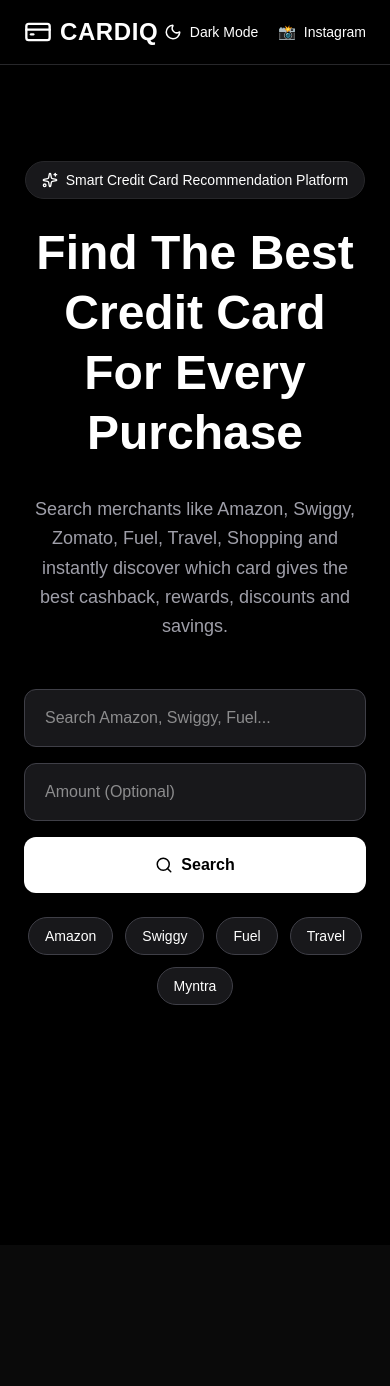
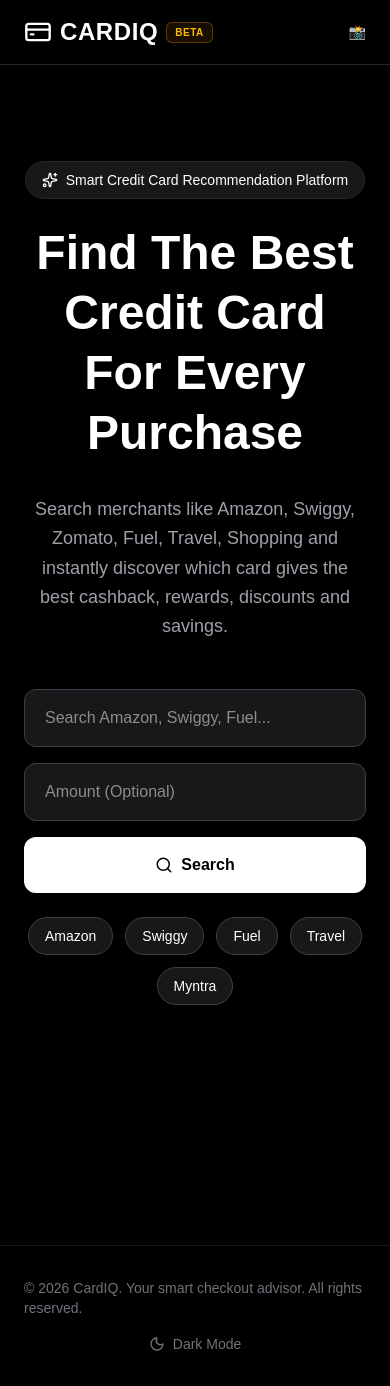
Before and after one commit to helloabdulmajid/cardiq-web-v2, a React (Vite) app: page / in a window 390 px wide. Before the commit the page ends 1245 px from the top, so only its background shows below. Built offline with nearby package versions, Linux system fonts and the light colour scheme.

Commit message:
style(layout):Created a global Footer section housing the copyright statement and the relocated Dark Mode toggle.

```diff
--- /dev/null
+++ b/src/components/layout/Footer.jsx
@@ -0,0 +1,26 @@
+import { Moon } from "lucide-react";
+
+function Footer() {
+  return (
+    <footer className="border-t border-zinc-900 bg-black py-8 mt-auto">
+      <div className="max-w-7xl mx-auto px-6 flex flex-col sm:flex-row items-center justify-between gap-4 text-sm text-zinc-500">
+
+        {/* COPYRIGHT */}
+        <div>
+          © {new Date().getFullYear()} CardIQ. Your smart checkout advisor. All rights reserved.
+        </div>
+
+        {/* DARK MODE SWITCH IN FOOTER */}
+        <div>
+          <button className="flex items-center gap-2 hover:text-zinc-300 transition">
+            <Moon size={16} />
+            <span>Dark Mode</span>
+          </button>
+        </div>
+
+      </div>
+    </footer>
+  );
+}
+
+export default Footer;
--- a/src/components/layout/Navbar.jsx
+++ b/src/components/layout/Navbar.jsx
@@ -1,52 +1,38 @@
-import { CreditCard, Moon } from "lucide-react";
+import { CreditCard } from "lucide-react";
 
 function Navbar() {
+  return (
+    <nav className="border-b border-zinc-800 bg-black">
+      <div className="max-w-7xl mx-auto px-6 py-4 flex items-center justify-between gap-4">
 
-  return (
-    <nav className="border-b border-zinc-800">
-
-      <div className="max-w-7xl mx-auto px-6 py-4 flex items-center justify-between">
-
-        {/* LOGO */}
-
-        <div className="flex items-center gap-2">
-
+        {/* LOGO SECTION */}
+        <div className="flex items-center gap-2 shrink-0">
           <CreditCard size={28} />
-
-          <h1 className="text-2xl font-bold tracking-wide">
-            CARDIQ
-          </h1>
-
+          <div className="flex items-center gap-2">
+            <h1 className="text-2xl font-bold tracking-wide">
+              CARDIQ
+            </h1>
+            <span className="bg-amber-500/10 text-amber-400 border border-amber-500/30 text-[10px] font-bold tracking-wider px-2 py-0.5 rounded-md uppercase">
+              Beta
+            </span>
+          </div>
         </div>
 
-        {/* RIGHT SIDE */}
-
-        <div className="flex items-center gap-5">
-
-          <button className="flex items-center gap-2 text-sm hover:text-zinc-300 transition">
-
-            <Moon size={18} />
-
-            Dark Mode
-
-          </button>
-
+        {/* RIGHT SIDE SECTION */}
+        <div className="flex items-center shrink-0">
           <a
             href="https://instagram.com"
             target="_blank"
-            className="flex items-center gap-2 text-sm hover:text-pink-400 transition"
+            rel="noopener noreferrer"
+            className="flex items-center gap-2 text-sm hover:text-pink-400 transition font-medium"
           >
-
             <span>📸</span>
-
-            Instagram
-
+            {/* hidden on mobile screens, visible on small devices and up */}
+            <span className="hidden sm:inline">Instagram</span>
           </a>
-
         </div>
 
       </div>
-
     </nav>
   );
 }
--- a/src/components/search/SearchCard.jsx
+++ b/src/components/search/SearchCard.jsx
@@ -66,14 +66,28 @@ function SearchCard({
 
     {/* CARD IMAGE */}
 
-    <img
+    {/* <img
       src={
         card.imageUrl ||
         "https://placehold.co/300x190/18181b/ffffff?text=CARDIQ"
       }
       alt={card.cardName}
       className="relative w-[220px] rounded-2xl border border-zinc-700 shadow-2xl hover:scale-105 transition duration-300"
-    />
+    /> */}
+
+    <img
+  src={
+    card.imageUrl ||
+    "https://images.unsplash.com/photo-1589758438368-0ad531db3366?w=500&q=80" // High-quality credit card placeholder
+  }
+  alt={card.cardName}
+  onError={(e) => {
+    // If the image link fails, switch to a clean placeholder instantly
+    e.target.onerror = null;
+    e.target.src = "https://images.unsplash.com/photo-1589758438368-0ad531db3366?w=500&q=80";
+  }}
+  className="relative w-[220px] rounded-2xl border border-zinc-700 shadow-2xl hover:scale-105 transition duration-300"
+/>
 
   </div>
 
--- a/src/pages/HomePage.jsx
+++ b/src/pages/HomePage.jsx
@@ -13,6 +13,7 @@ import HeroSection from "../components/hero/HeroSection";
 import SearchResults from "../components/search/SearchResults";
 
 import EmptyState from "../components/search/EmptyState";
+import Footer from "../components/layout/Footer";
 
 // ==============================
 // IMPORTS END
@@ -151,6 +152,8 @@ function HomePage() {
           )}
 
       </div>
+
+      <Footer/>
     </div>
   );
 }
```
